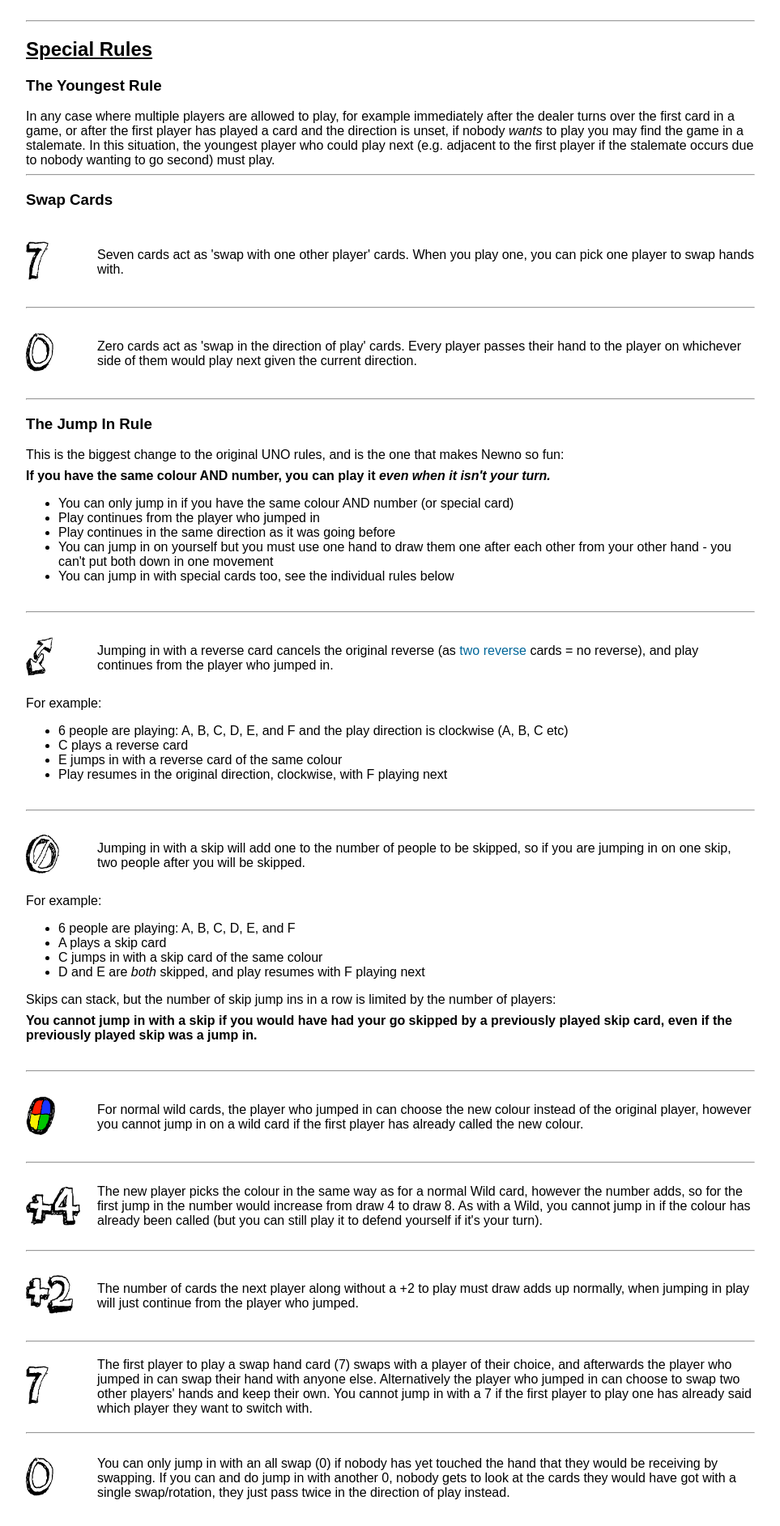
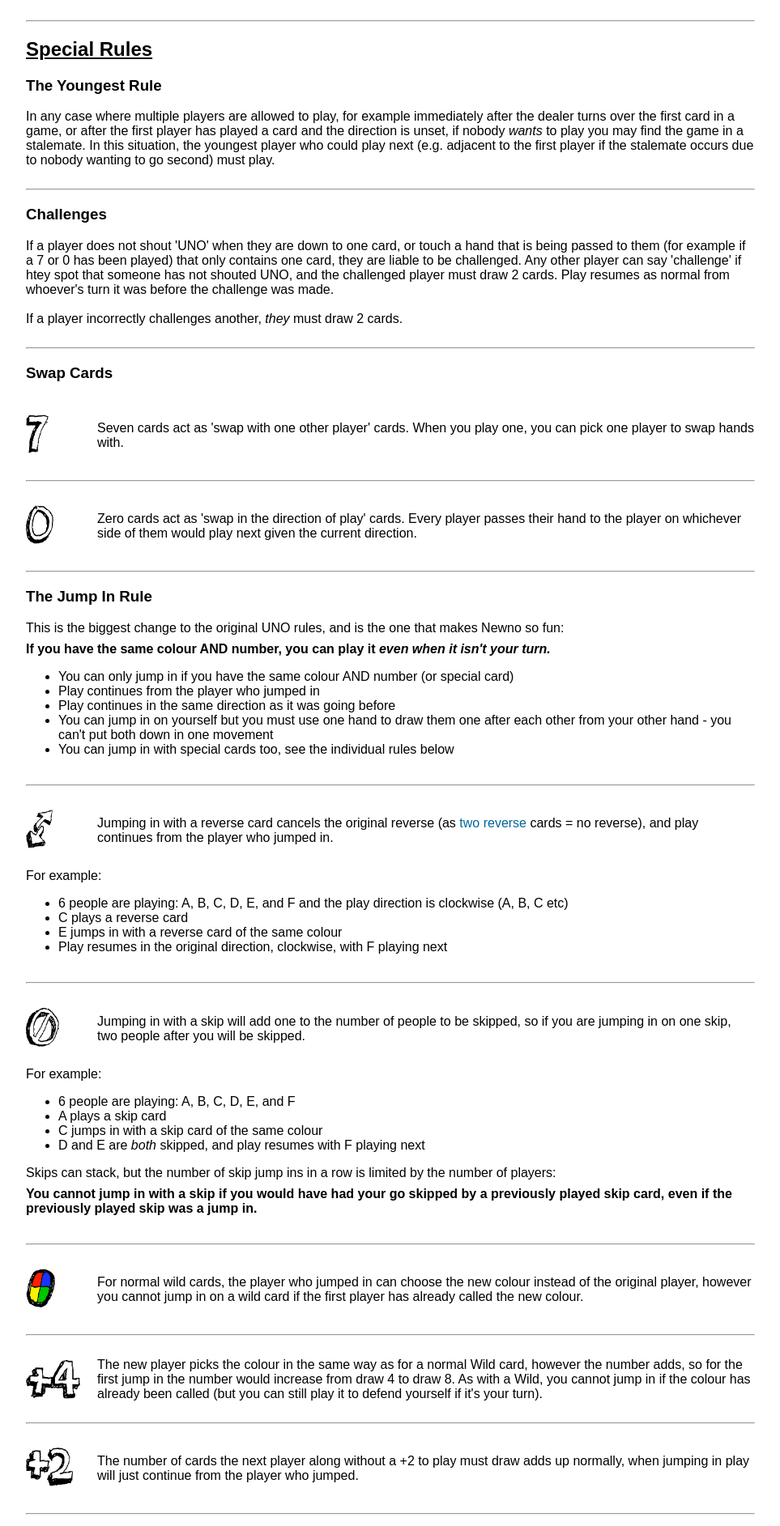
Before and after one commit to roryjamesallen/hogsite, a PHP site: page /newno/index.php in a window 1280 px wide. Shown: the part 1905-3790 px from the top of the page at 81% size, without its empty margins (158-1121 px from the left). Run offline with PHP 8.4, Linux system fonts and the light colour scheme.

Commit message:
add challenges detail

```diff
--- a/newno/index.php
+++ b/newno/index.php
@@ -76,7 +76,10 @@
   <hr>
   <h2>Special Rules</h2>
   <h3 id='youngest-rule'>The Youngest Rule</h3>
-  In any case where multiple players are allowed to play, for example immediately after the dealer turns over the first card in a game, or after the first player has played a card and the direction is unset, if nobody <i>wants</i> to play you may find the game in a stalemate. In this situation, the youngest player who could play next (e.g. adjacent to the first player if the stalemate occurs due to nobody wanting to go second) must play.<br>
+  In any case where multiple players are allowed to play, for example immediately after the dealer turns over the first card in a game, or after the first player has played a card and the direction is unset, if nobody <i>wants</i> to play you may find the game in a stalemate. In this situation, the youngest player who could play next (e.g. adjacent to the first player if the stalemate occurs due to nobody wanting to go second) must play.<br><br>
+  <hr>
+  <h3>Challenges</h3>
+  If a player does not shout 'UNO' when they are down to one card, or touch a hand that is being passed to them (for example if a 7 or 0 has been played) that only contains one card, they are liable to be challenged. Any other player can say 'challenge' if htey spot that someone has not shouted UNO, and the challenged player must draw 2 cards. Play resumes as normal from whoever's turn it was before the challenge was made.<br><br>If a player incorrectly challenges another, <i>they</i> must draw 2 cards.<br><br>
   <hr>
   <h3>Swap Cards</h3>
   <div class="drawing-by-text">
```
